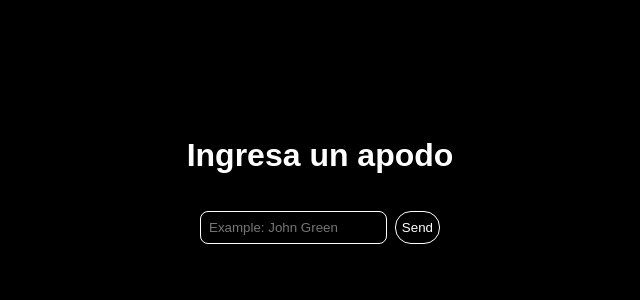
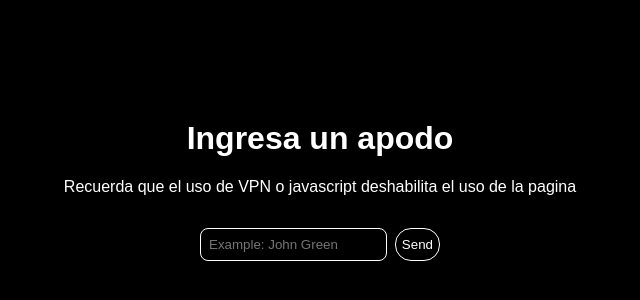
Before and after one commit to Crisforever/crisforever.github.io, a plain HTML site: page index.html in a window 1280 px wide. Shown: the part 220-520 px from the top of the page, without its empty margins (320-960 px from the left). Drawn offline with Linux system fonts and the light colour scheme; no server answers.

Commit message:
Update index.html

```diff
--- a/index.html
+++ b/index.html
@@ -11,7 +11,11 @@
 <body>
     <main>
         <div class="c-preload" id="inicio">
-            <h1 id="t-input">Ingresa un apodo</h1>
+              <div>
+
+                <h1 id="t-input">Ingresa un apodo</h1>
+                <p>Recuerda que el uso de VPN o javascript deshabilita el uso de la pagina</p>
+            </div>
             <div class="c-input">
                 <form action="">
 
```
